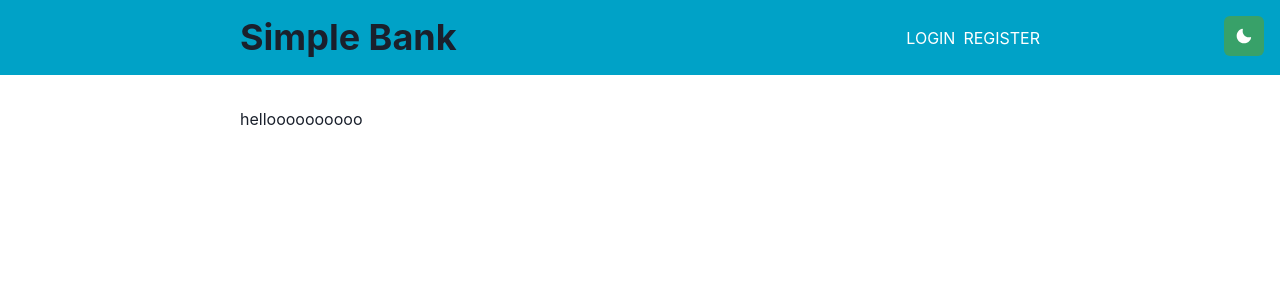
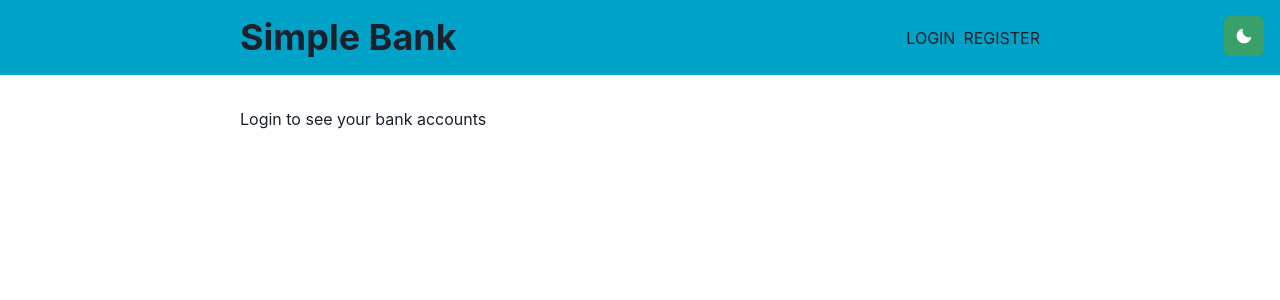
Before and after one commit to kvnyijia/bank-app-web, a Next.js app: page / in a window 1280 px wide. Shown: the top 300 px of the page. Built offline with nearby package versions, Linux system fonts and the light colour scheme; no server answers.

Commit message:
[fix] Fix NavBar not-login problem

```diff
--- a/src/components/Layout.tsx
+++ /dev/null
@@ -1,19 +0,0 @@
-import React from "react";
-import { NavBar } from "./NavBar";
-import { Wrapper } from "./Wrapper";
-
-interface LayoutProps {
-  children: any;
-  variant?: "small" | "regular";
-}
-
-export const Layout: React.FC<LayoutProps> = ({children, variant}) => {
-  return (
-    <>
-    <NavBar />
-    <Wrapper variant={variant}>
-      {children}
-    </Wrapper>
-    </>
-  );
-};
--- a/src/components/NavBar.tsx
+++ b/src/components/NavBar.tsx
@@ -3,6 +3,7 @@ import React, { useEffect, useState } from "react";
 import NextLink from "next/link";
 import { useRouter } from "next/router";
 import { DarkModeSwitch } from "./DarkModeSwitch";
+import { userServices } from "../utils/userServices";
 
 interface NavBarProps {
 
@@ -26,16 +27,29 @@ export const NavBar: React.FC<NavBarProps> = ({}) => {
     setLoginUser(jsonLoginUserItem);
   }, []);
 
-  if (!loginUser) {
+  const [authTokenIsValid, setAuthTokenIsValid] = useState(false);
+  useEffect(() => {
+    userServices.getAccounts().then(async ({resJson, ok, status}) => {
+      if (status === 200) {
+        setAuthTokenIsValid(true)
+      }
+    });
+  }, []);
+
+  if (!loginUser || !authTokenIsValid) {
     body = (
-      <>
-        <NextLink href="/login">
-          <Link color='white' mr={2}>LOGIN</Link>
-        </NextLink>
-        <NextLink href="/register">
-          <Link color='white'>REGISTER</Link>
-        </NextLink>
-      </>
+      <Flex align="center">
+        <Box mr={2}>
+          <NextLink href="/login">
+            LOGIN
+          </NextLink>
+        </Box>
+        <Box>
+          <NextLink href="/register">
+            REGISTER
+          </NextLink>
+        </Box>
+      </Flex>
     )
   } else {
     body = (
--- a/src/pages/index.tsx
+++ b/src/pages/index.tsx
@@ -1,26 +1,33 @@
 import { useEffect, useState } from 'react';
-import { Layout } from '../components/Layout';
+import { NavBar } from '../components/NavBar';
+import { Wrapper } from '../components/Wrapper';
 import { userServices } from '../utils/userServices'
 
 const Index = () => {
   const [accounts, setAccounts] = useState(null);
   useEffect(() => {
-    userServices.getAccounts().then(({resJson, ok}) => {
-      if (ok) {
+    userServices.getAccounts().then(async ({resJson, ok, status}) => {
+      if (status === 200) {
         setAccounts(resJson);
+      } else {
+        console.log(status);
+        console.log(resJson);
       }
     });
   }, []);
 
-  let body: any = "helloooooooooo";
+  let body: any = "Login to see your bank accounts";
   if (accounts) {
     body = JSON.stringify(accounts);
   }
 
   return (
-    <Layout>
-      <div>{body}</div>
-    </Layout>
+    <>
+      <NavBar />
+      <Wrapper variant={"regular"}>
+        <div>{body}</div>
+      </Wrapper>
+    </>
   );
 };
 
--- a/src/utils/userServices.ts
+++ b/src/utils/userServices.ts
@@ -31,8 +31,9 @@ function login(jsonData) {
 function getAccounts() {
   return fetchWrapper.get("http://localhost:8080/accounts?page_id=1&page_size=5")
     .then(async ({res, ok}) => {
+      let status = res.status;
       let resJson = await res.json();
-      return {resJson, ok};
+      return {resJson, ok, status};
     });
 }
 
```
